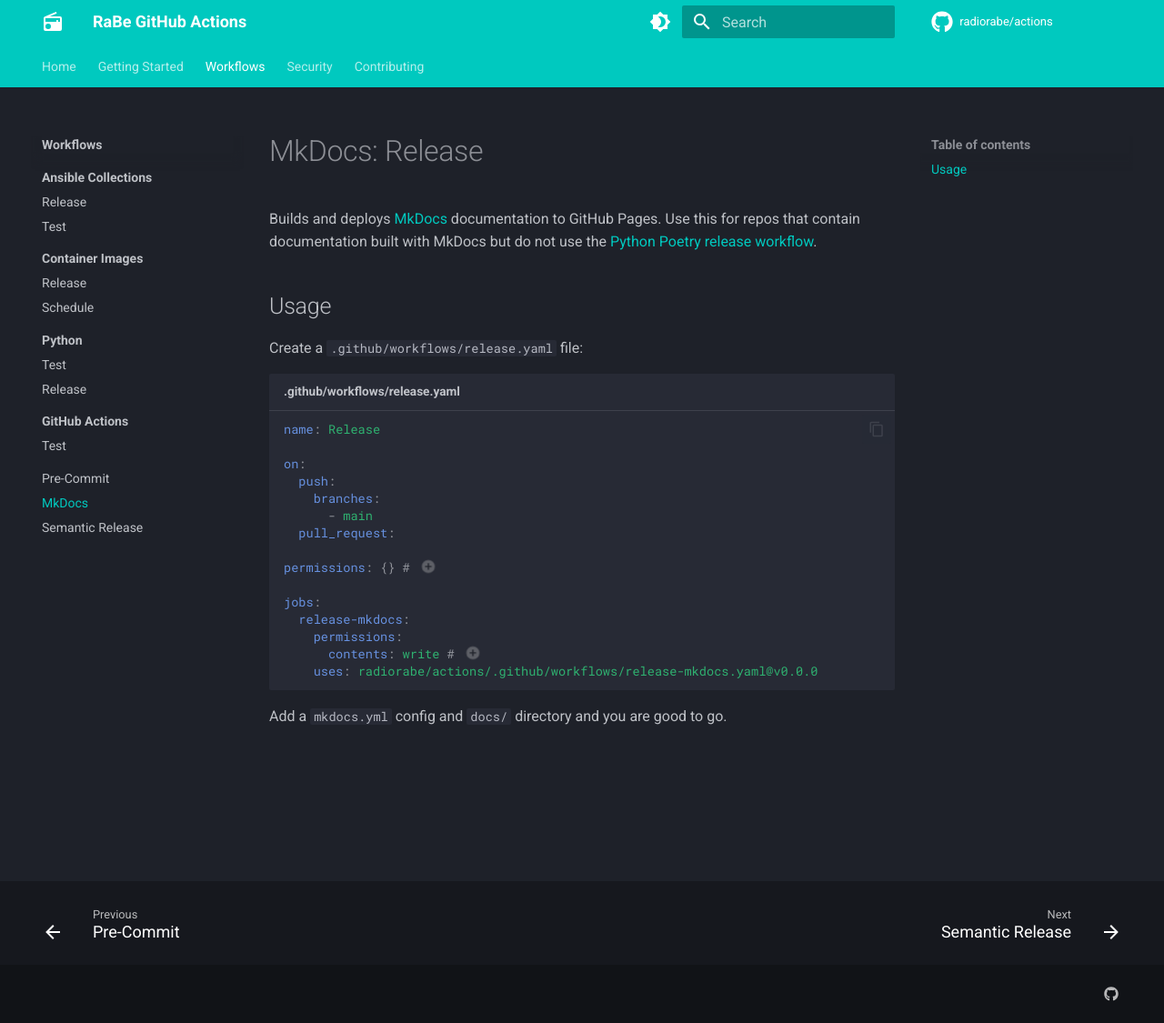
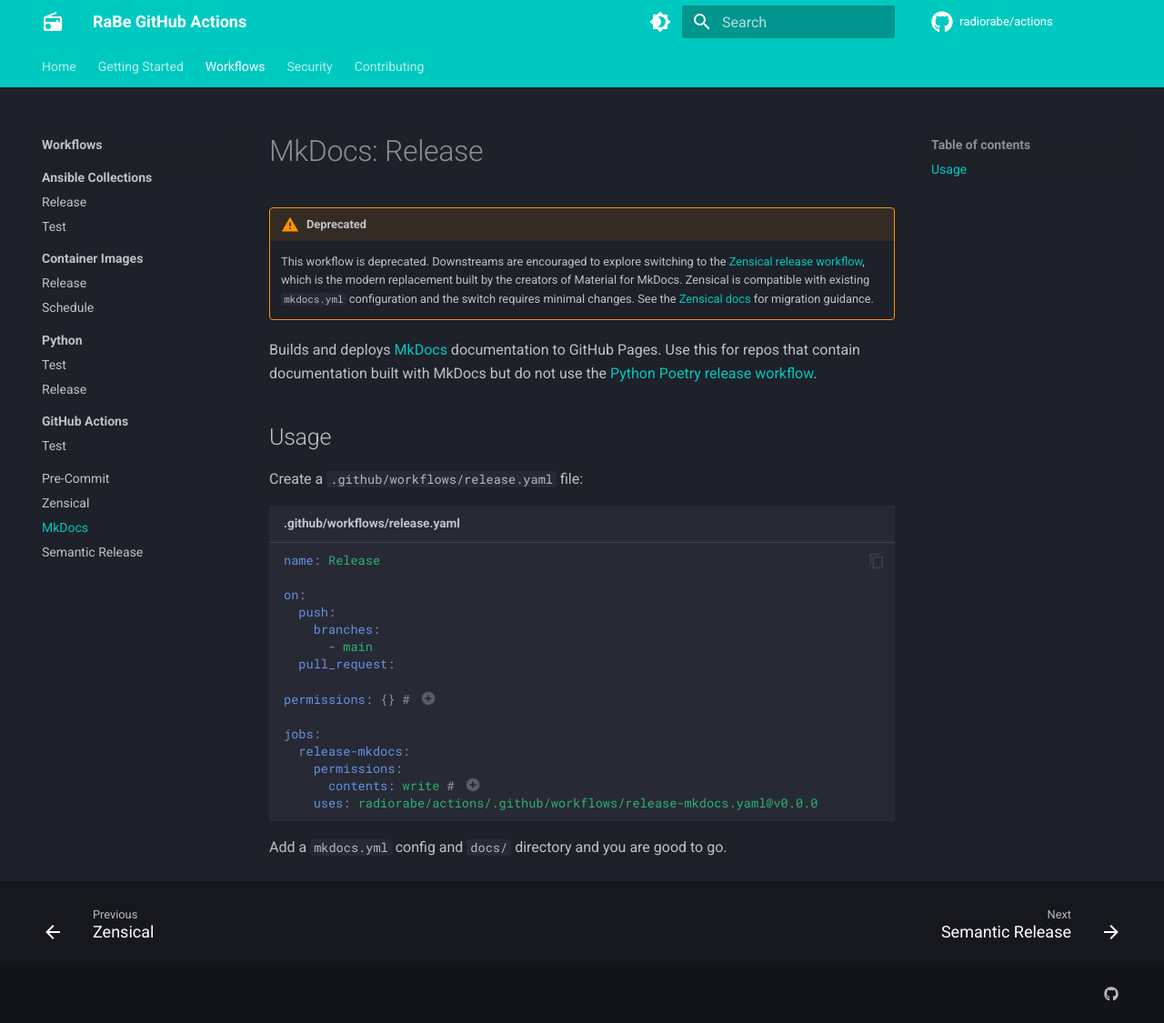
Before and after one commit to radiorabe/actions, an MkDocs documentation site: the page built from docs/workflows/mkdocs.md, in a window 1280 px wide and 1125 px high. Shown: the whole window at 91% size. Built offline with MkDocs 1.6.1 and Material for MkDocs 9.7.7, drawn with Linux system fonts in a browser that asks for light colours; comment, search, counter and statistics services are not loaded.

Commit message:
feat: add release-zensical workflow, deprecate release-mkdocs (#224)

```diff
--- a/docs/workflows/mkdocs.md
+++ b/docs/workflows/mkdocs.md
@@ -1,4 +1,11 @@
 # MkDocs: Release
+
+!!! warning "Deprecated"
+    This workflow is deprecated. Downstreams are encouraged to explore switching to the
+    [Zensical release workflow](zensical.md), which is the modern replacement built by
+    the creators of Material for MkDocs. Zensical is compatible with existing `mkdocs.yml`
+    configuration and the switch requires minimal changes. See the [Zensical docs](zensical.md)
+    for migration guidance.
 
 Builds and deploys [MkDocs](https://www.mkdocs.org/) documentation to GitHub Pages. Use this
 for repos that contain documentation built with MkDocs but do not use the
--- a/mkdocs.yml
+++ b/mkdocs.yml
@@ -84,6 +84,7 @@ plugins:
         - workflows/github-actions/*.md
         - workflows/python/*.md
         - workflows/pre-commit.md
+        - workflows/zensical.md
         - workflows/mkdocs.md
         - workflows/semantic-release.md
       Reference:
@@ -116,6 +117,7 @@ nav:
       - workflows/github-actions/index.md
       - Test: workflows/github-actions/test.md
     - Pre-Commit: workflows/pre-commit.md
+    - Zensical: workflows/zensical.md
     - MkDocs: workflows/mkdocs.md
     - Semantic Release: workflows/semantic-release.md
   - Security:
```
Also changed, not shown: AGENTS.md (+4 -2 lines), docs/security/permissions.md (+2 -1 lines), docs/workflows/index.md (+2 -1 lines), docs/workflows/zensical.md (added, +73 -0 lines), 3 other files.
